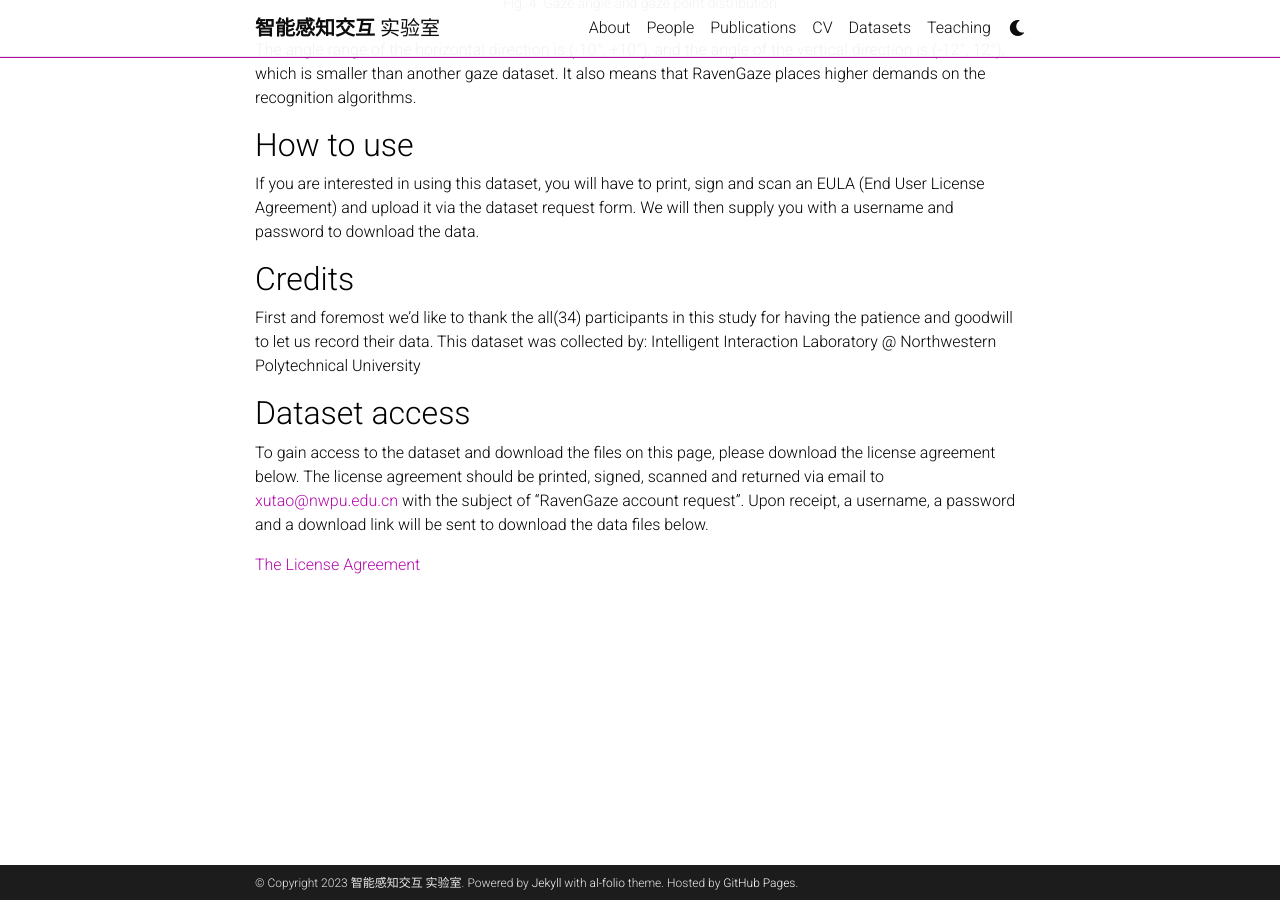
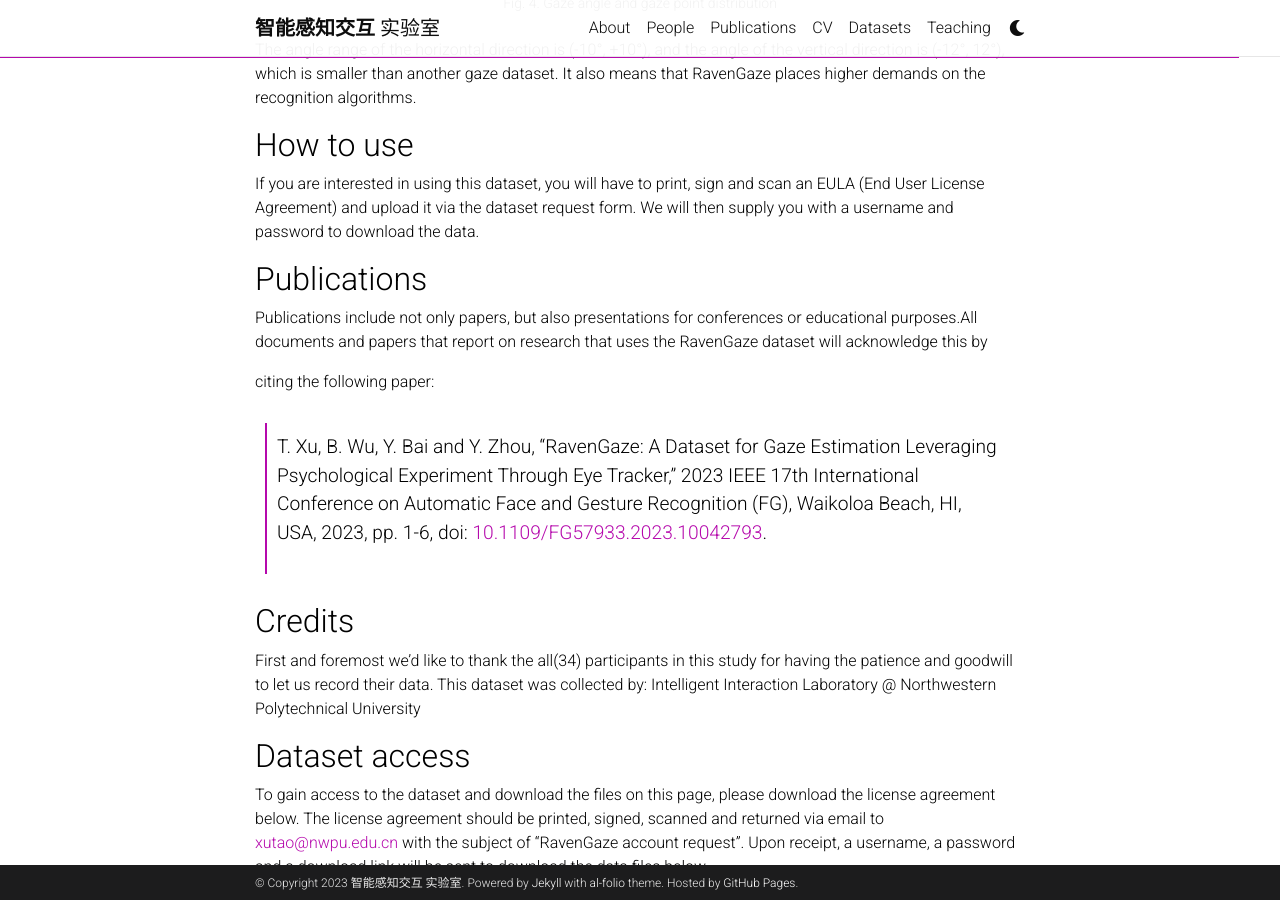
Before and after one commit to IntelligentInteractiveLab/intelligentinteractivelab.github.io, a Jekyll site: the page built from _projects/RavenGaze.md, in a window 1280 px wide and 900 px high, scrolled down 3108 px. Built offline with Jekyll 4.4.1, drawn with Linux system fonts in a browser that asks for light colours; full-size pictures stand in for the smaller copies a plugin makes; comment, search, counter and statistics services are not loaded; a style sheet for code colours, icons or effects is not loaded.

Commit message:
为ravengaze添加论文引用

```diff
--- a/_projects/RavenGaze.md
+++ b/_projects/RavenGaze.md
@@ -77,6 +77,14 @@
 
 If you are interested in using this dataset, you will have to print, sign and scan an EULA (End User License Agreement) and upload it via the dataset request form. We will then supply you with a username and password to download the data.
 
+## Publications
+
+Publications include not only papers, but also presentations for conferences or educational purposes.All documents and papers that report on research that uses the RavenGaze dataset will acknowledge this by
+
+citing the following paper:
+
+> T. Xu, B. Wu, Y. Bai and Y. Zhou, "RavenGaze: A Dataset for Gaze Estimation Leveraging Psychological Experiment Through Eye Tracker," 2023 IEEE 17th International Conference on Automatic Face and Gesture Recognition (FG), Waikoloa Beach, HI, USA, 2023, pp. 1-6, doi: [10.1109/FG57933.2023.10042793](https://doi.org/10.1109/FG57933.2023.10042793).
+
 ## Credits
 
 First and foremost we'd like to thank the all(34) participants in this study for having the patience and goodwill to let us record their data. This dataset was collected by: Intelligent Interaction Laboratory @ Northwestern Polytechnical University
```
Also changed, not shown: _projects/CAL.md (+1 -0 lines).
